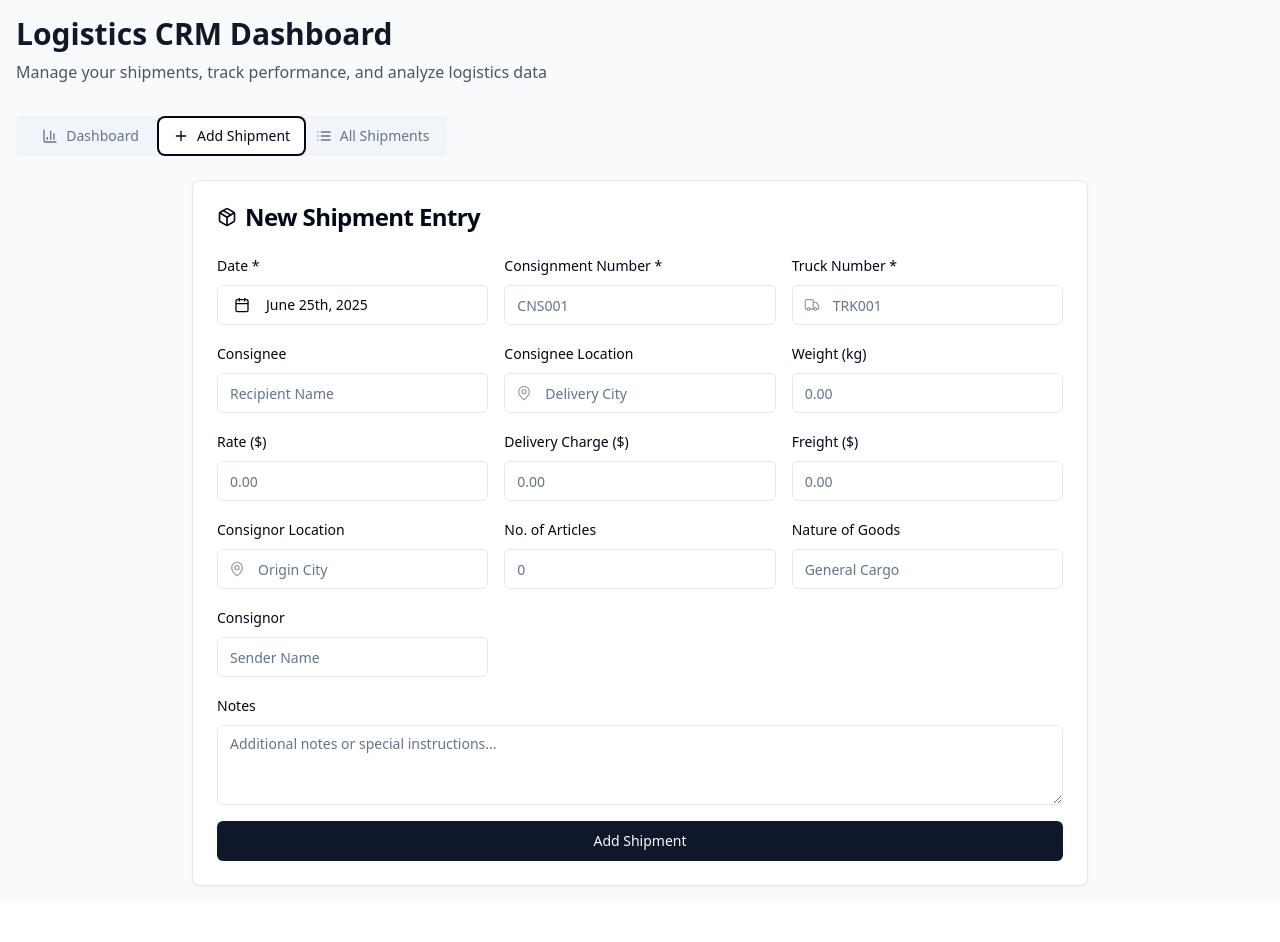
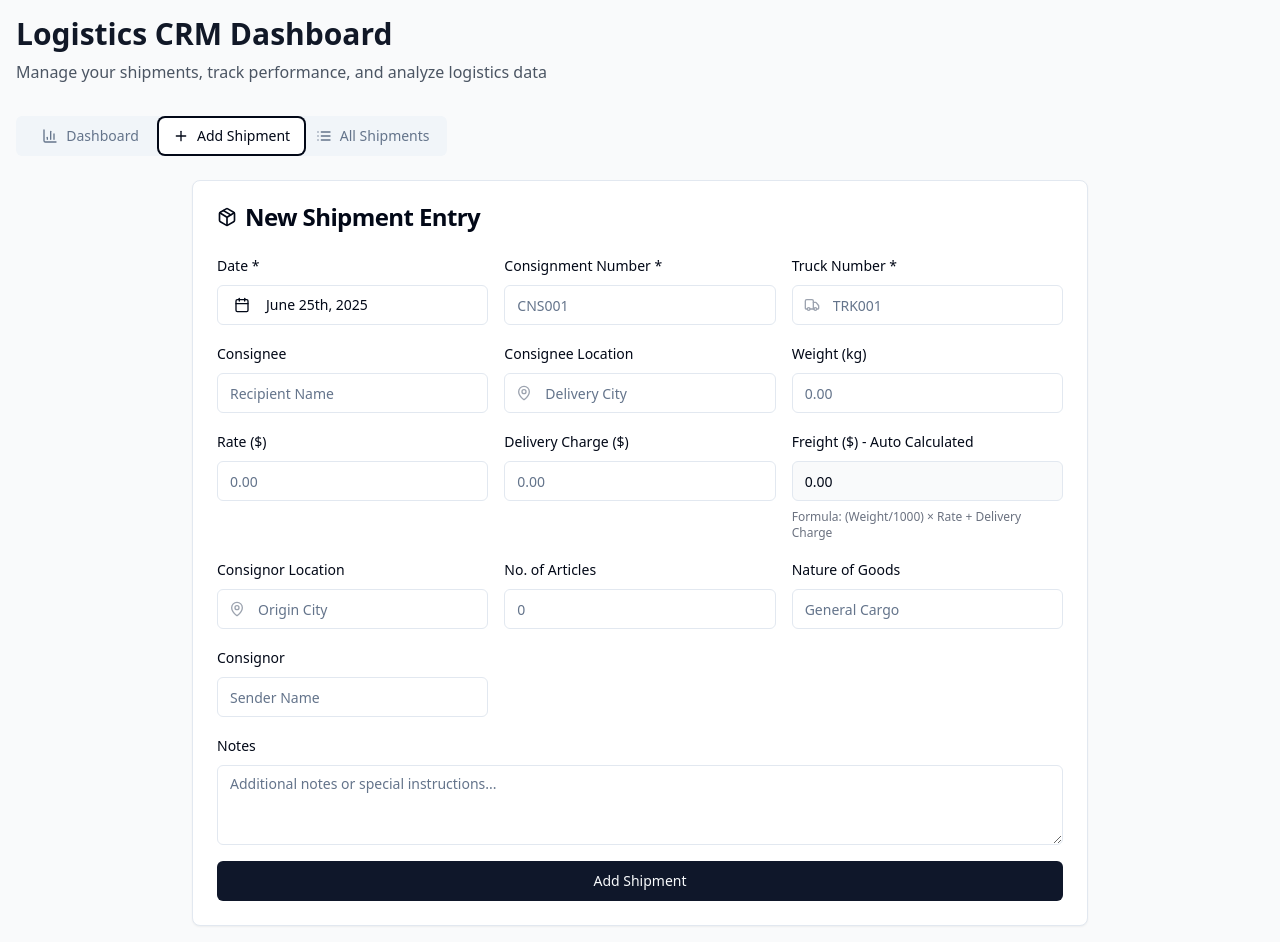
Before and after one commit to Thetoolkitcompany/haul-track-visualizer, a React (Vite) app: page / in a window 1280 px wide. Both pictures are taken after a click on the tab "Add Shipment". Before the commit the page ends 902 px from the top, so only its background shows below. Built offline with nearby package versions, Linux system fonts and the light colour scheme.

Commit message:
Fix: Auto calculate freight
Calculates the freight field in the shipment form based on the formula: (Weight/1000)*Rate + Delivery Charge.

```diff
--- a/src/components/ShipmentForm.tsx
+++ b/src/components/ShipmentForm.tsx
@@ -1,5 +1,5 @@
 
-import React, { useState } from 'react';
+import React, { useState, useEffect } from 'react';
 import { Button } from '@/components/ui/button';
 import { Input } from '@/components/ui/input';
 import { Label } from '@/components/ui/label';
@@ -21,7 +21,7 @@ interface ShipmentFormData {
   weight: string;
   rate: string;
   deliveryCharge: string;
-  freight: string;
+  freight: number;
   consignorLocation: string;
   numberOfArticles: string;
   natureOfGoods: string;
@@ -44,13 +44,23 @@ const ShipmentForm: React.FC<ShipmentFormProps> = ({ onSubmit }) => {
     weight: '',
     rate: '',
     deliveryCharge: '',
-    freight: '',
+    freight: 0,
     consignorLocation: '',
     numberOfArticles: '',
     natureOfGoods: '',
     consignor: '',
     notes: '',
   });
+
+  // Calculate freight automatically when weight, rate, or delivery charge changes
+  useEffect(() => {
+    const weight = parseFloat(formData.weight) || 0;
+    const rate = parseFloat(formData.rate) || 0;
+    const deliveryCharge = parseFloat(formData.deliveryCharge) || 0;
+
+    const calculatedFreight = (weight / 1000) * rate + deliveryCharge;
+    setFormData(prev => ({ ...prev, freight: calculatedFreight }));
+  }, [formData.weight, formData.rate, formData.deliveryCharge]);
 
   const handleInputChange = (field: keyof ShipmentFormData, value: string) => {
     setFormData(prev => ({ ...prev, [field]: value }));
@@ -77,7 +87,7 @@ const ShipmentForm: React.FC<ShipmentFormProps> = ({ onSubmit }) => {
       weight: parseFloat(formData.weight) || 0,
       rate: parseFloat(formData.rate) || 0,
       deliveryCharge: parseFloat(formData.deliveryCharge) || 0,
-      freight: parseFloat(formData.freight) || 0,
+      freight: formData.freight,
       consignorLocation: formData.consignorLocation,
       numberOfArticles: parseInt(formData.numberOfArticles) || 0,
       natureOfGoods: formData.natureOfGoods,
@@ -97,7 +107,7 @@ const ShipmentForm: React.FC<ShipmentFormProps> = ({ onSubmit }) => {
       weight: '',
       rate: '',
       deliveryCharge: '',
-      freight: '',
+      freight: 0,
       consignorLocation: '',
       numberOfArticles: '',
       natureOfGoods: '',
@@ -240,17 +250,18 @@ const ShipmentForm: React.FC<ShipmentFormProps> = ({ onSubmit }) => {
             />
           </div>
 
-          {/* Freight */}
+          {/* Freight - Auto calculated */}
           <div className="space-y-2">
-            <Label htmlFor="freight">Freight ($)</Label>
+            <Label htmlFor="freight">Freight ($) - Auto Calculated</Label>
             <Input
               id="freight"
               type="number"
               step="0.01"
-              value={formData.freight}
-              onChange={(e) => handleInputChange('freight', e.target.value)}
-              placeholder="0.00"
+              value={formData.freight.toFixed(2)}
+              readOnly
+              className="bg-gray-50 cursor-not-allowed"
             />
+            <p className="text-xs text-gray-500">Formula: (Weight/1000) × Rate + Delivery Charge</p>
           </div>
 
           {/* Consignor Location */}
```
